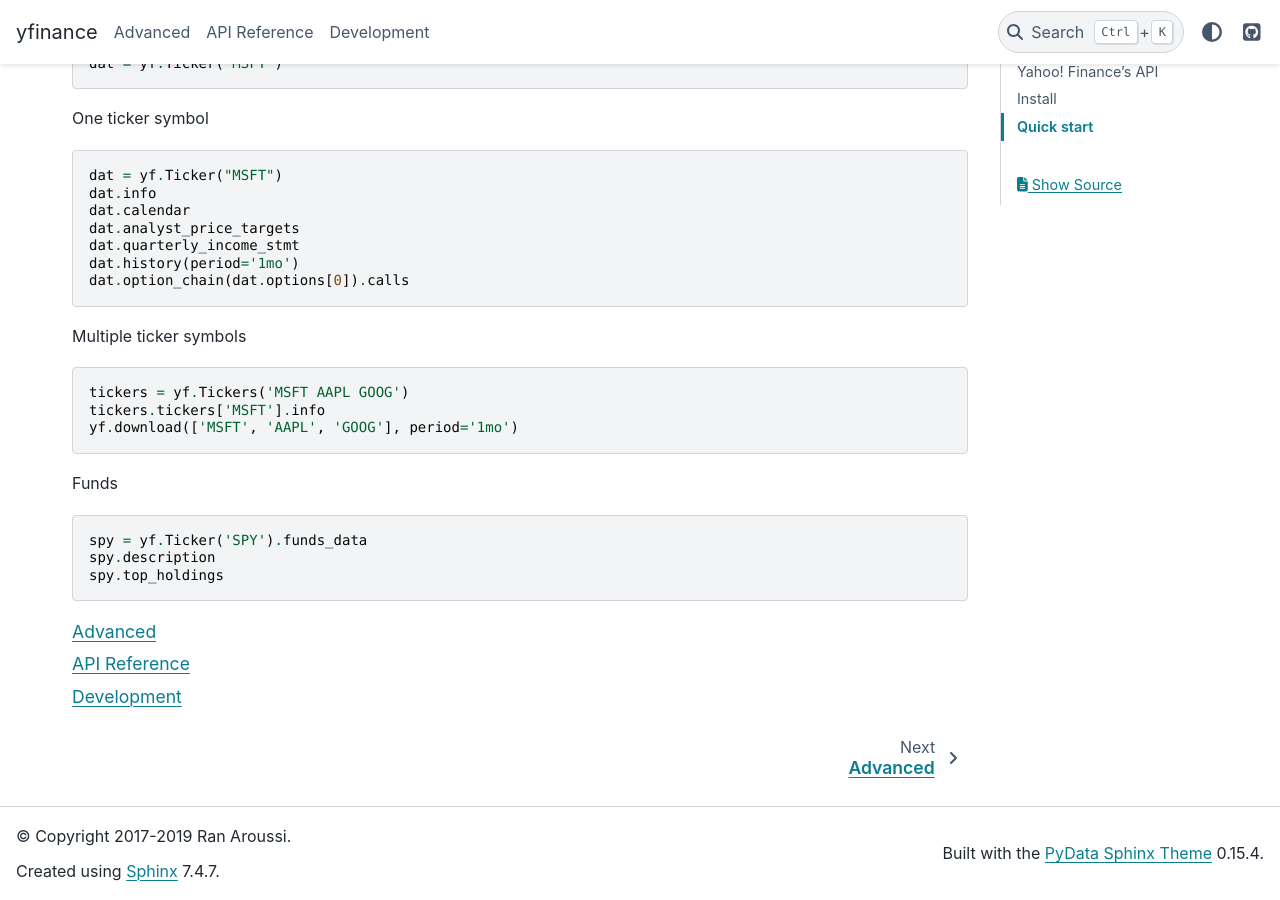
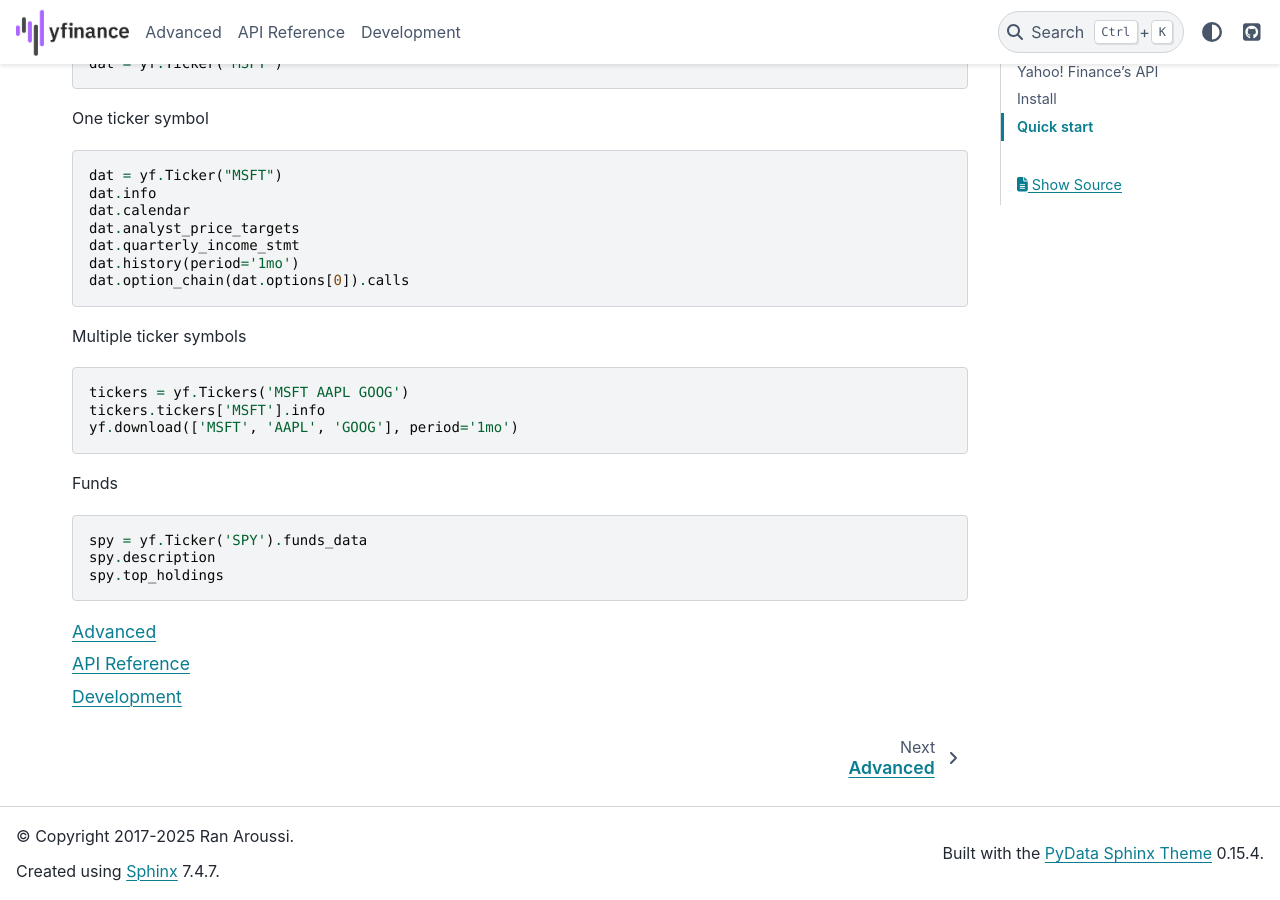
Before and after one commit to ranaroussi/yfinance, a Sphinx documentation site: the page built from doc/source/index.rst, in a window 1280 px wide and 900 px high, scrolled down 754 px. Built offline with Sphinx 7.4.7 and the PyData theme 0.15.4, drawn with Linux system fonts in a browser that asks for light colours.

Commit message:
Update conf.py with logo

```diff
--- a/doc/source/conf.py
+++ b/doc/source/conf.py
@@ -10,8 +10,8 @@ sys.path.insert(0, os.path.abspath('../..'))
 # -- Project information -----------------------------------------------------
 # https://www.sphinx-doc.org/en/master/usage/configuration.html#project-information
 
-project = 'yfinance - market data downloader'
-copyright = '2017-2019 Ran Aroussi'
+project = 'yfinance / Pythonic access to market data'
+copyright = '2017-2025 Ran Aroussi'
 author = 'Ran Aroussi'
 
 # -- General configuration ---------------------------------------------------
@@ -40,7 +40,11 @@ html_title = 'yfinance'
 html_theme = 'pydata_sphinx_theme'
 html_theme_options = {
     "github_url": "https://github.com/ranaroussi/yfinance",
-    "navbar_align": "left"
+    "navbar_align": "left",
+    "logo": {
+      "image_light": "_static/logo-light.webp",
+      "image_dark": "_static/logo-dark.webp"
+   }
 }
 html_static_path = ['_static']
 html_css_files = ['yfinance.css']
```
